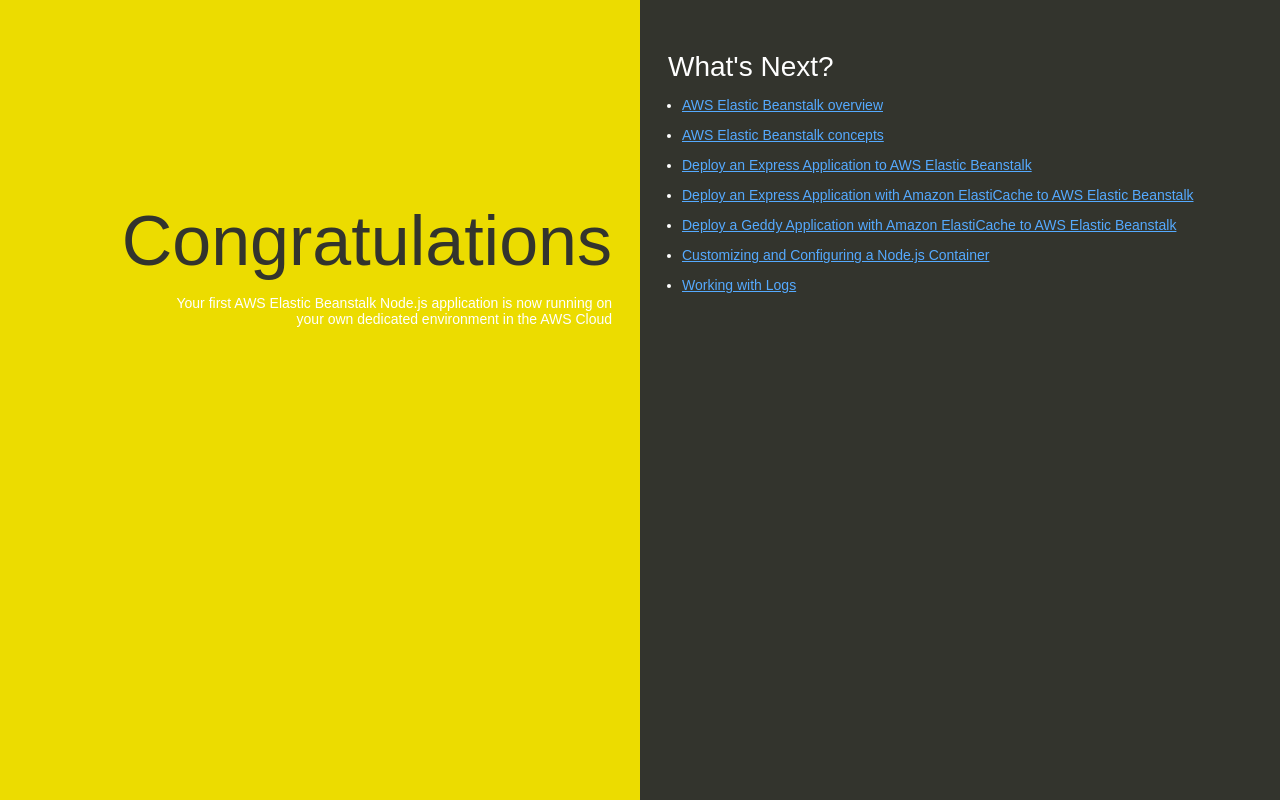
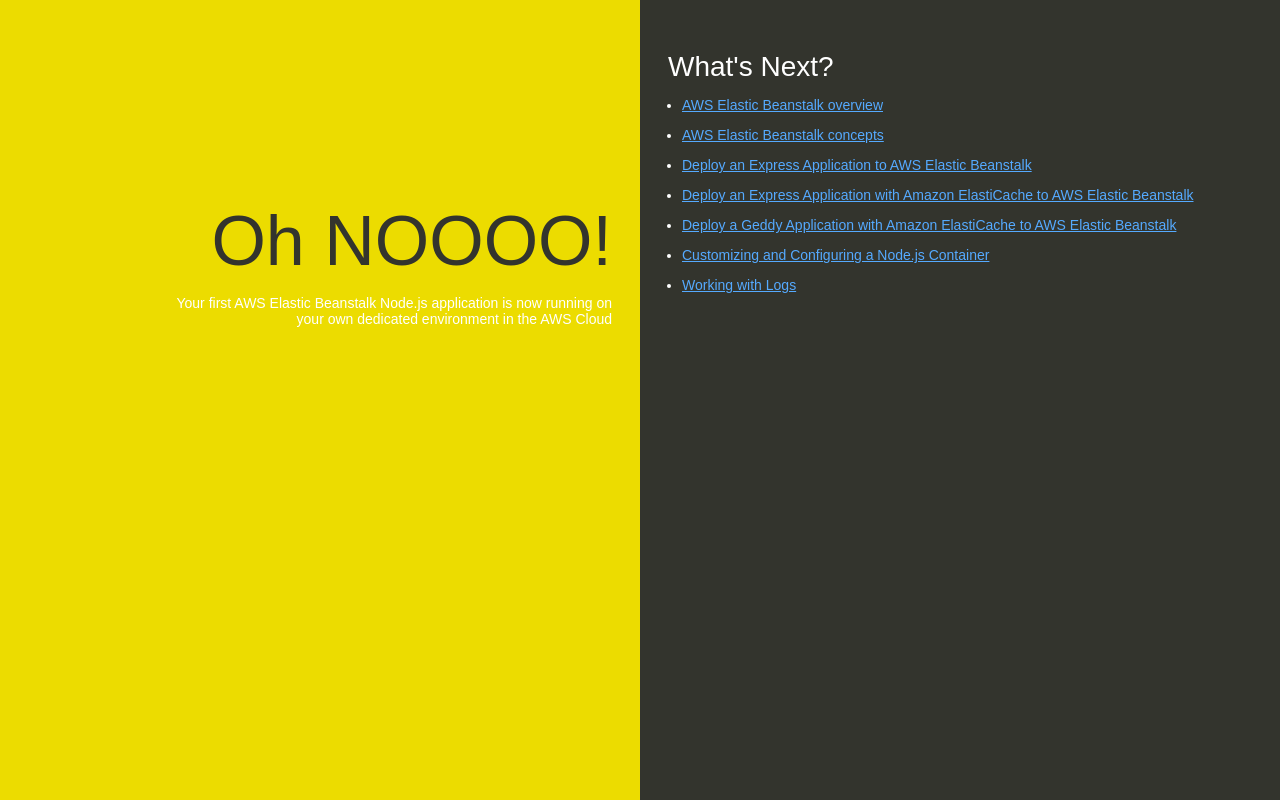
Before and after one commit to AndrewJamesBarker/my-nodejs-app, a website: page index.html in a window 1280 px wide. Drawn offline with Linux system fonts and the light colour scheme.

Commit message:
Manufacture codebuild test fail by removing congratulations test from index.

```diff
--- a/index.html
+++ b/index.html
@@ -73,7 +73,7 @@
   </head>
   <body>
     <div class="textColumn">
-      <h1>Congratulations</h1>
+      <h1>Oh NOOOO!</h1>
       <p>Your first AWS Elastic Beanstalk Node.js application is now running on your own dedicated environment in the AWS Cloud</p>
     </div>
     <div class="linksColumn">
```
